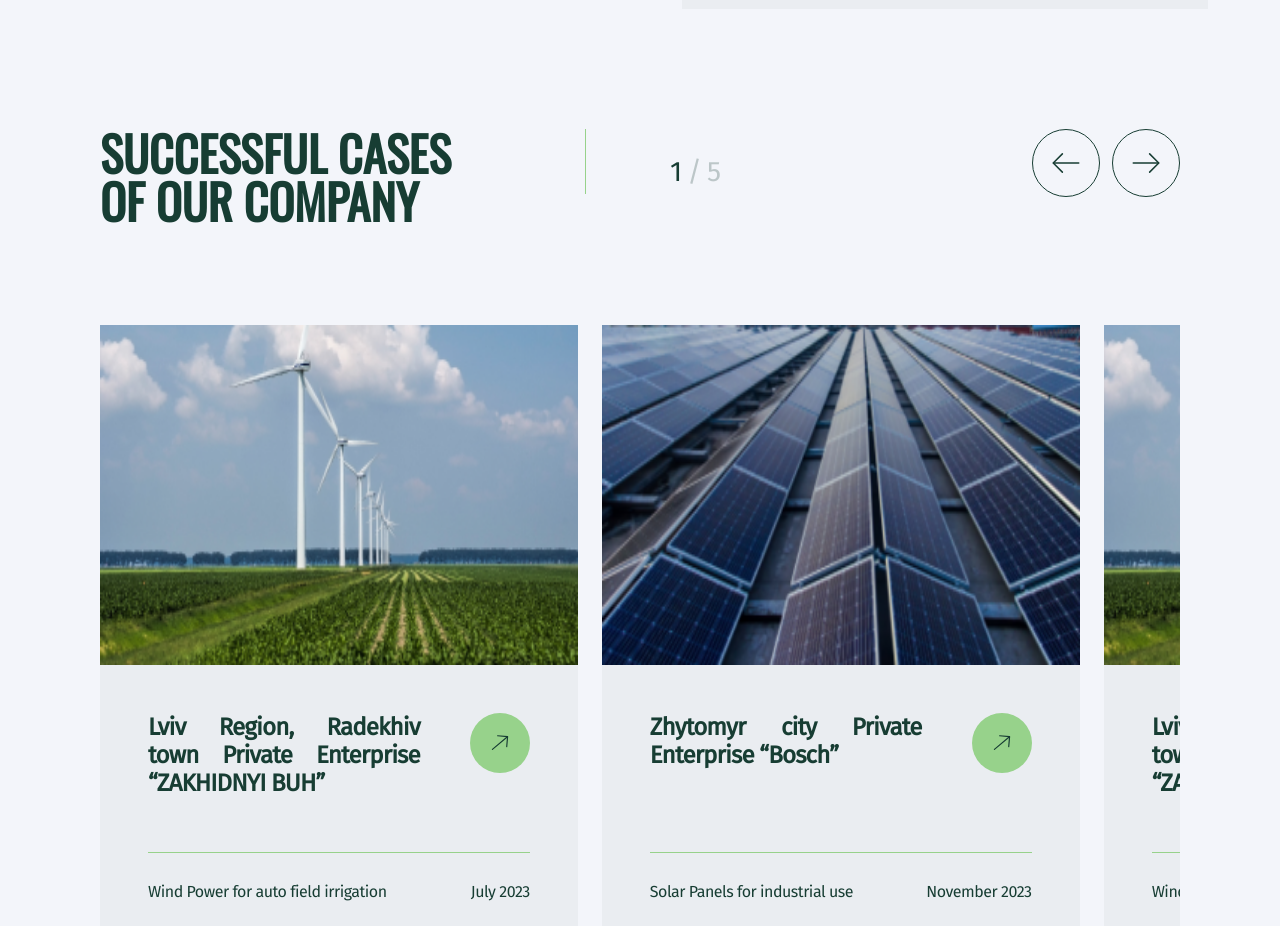
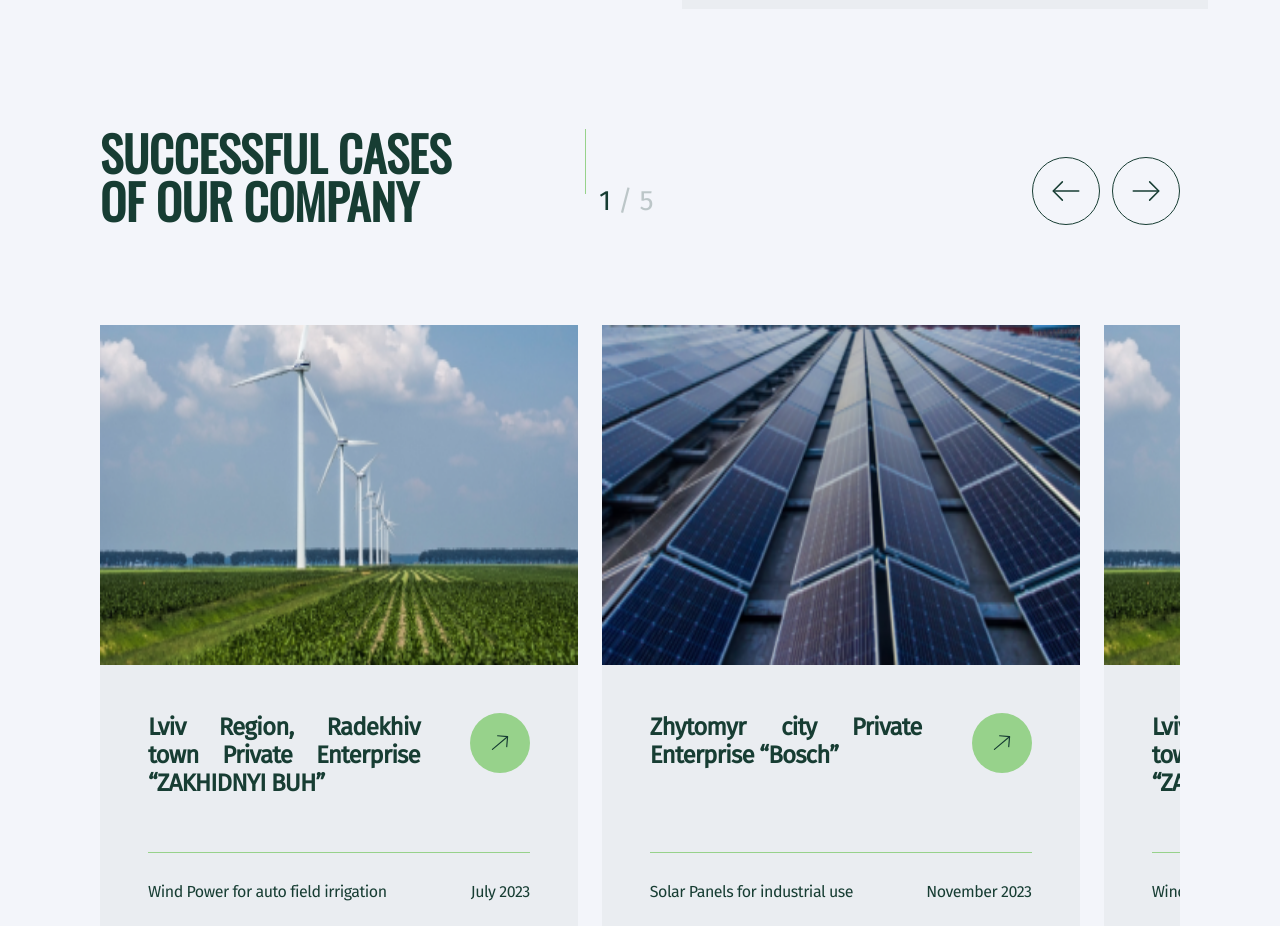
Before and after one commit to Skynet4241/ecosolution-project, a React (Vite) app: page / in a window 1280 px wide. Shown: the part 4160-5086 px from the top of the page. Built offline with nearby package versions, Linux system fonts and the light colour scheme.

Commit message:
fix: update swiper pagination

```diff
--- a/src/App.css
+++ b/src/App.css
@@ -45,3 +45,32 @@
   font-weight: 700;
   font-style: normal;
 }
+
+.swiper-pagination {
+  display: flex;
+  margin-left: -75px !important;
+  position: relative !important;
+
+}
+
+.swiper-pagination span {
+  margin: 0 4px;
+}
+
+.swiper-pagination-current {
+  color: #173d33 !important;
+  text-align: justify !important;
+  font-family: FiraSans-Regular !important;
+  font-size: 28px !important;
+  line-height: normal !important;
+  letter-spacing: -1.12px !important;
+}
+
+.swiper-pagination-total,
+.span-between {
+  color: rgba(23, 61, 51, 0.25) !important;
+  font-family: FiraSans-Regular !important;
+  font-size: 28px !important;
+  line-height: normal !important;
+  letter-spacing: -1.12px !important;
+}
--- a/src/components/Sections/CaseSection/CaseSection.jsx
+++ b/src/components/Sections/CaseSection/CaseSection.jsx
@@ -1,5 +1,4 @@
 import { Container } from "../../../utils/Container/Container";
-import { useState } from "react";
 import {
   CaseSectionStyled,
   CaseSectionSwiper,
@@ -17,14 +16,16 @@ import {
   SwiperSlideTextBlock,
   SwiperSlideInfoTitleBlock,
   CaseSectionHeader,
-  CustomPaginationSpan,
   CaseSectionGreenLine,
   SwiperSlideImg,
   CaseSectionSwiperSlide,
 } from "./CaseSection.styled";
 import icons from "../../../assets/icons/icons.svg";
-import { Navigation } from "swiper/modules";
+import { Navigation, Pagination } from "swiper/modules";
 import "swiper/swiper-bundle.css";
+import "swiper/css";
+import "swiper/css/pagination";
+import "swiper/css/navigation";
 import CustomButtons from "./CustomButton";
 import { useMediaQuery } from "react-responsive";
 import SlideOne from "../../../assets/images/swiper-slide-1.png";
@@ -69,9 +70,6 @@ const swiperSourcesData = [
 ];
 
 const CaseSection = () => {
-  const [activeSlide, setActiveSlide] = useState(0);
-  const [totalSlides, setTotalSlides] = useState(0);
-
   const isMobile = useMediaQuery({
     query: "(max-width: calc(768px - 0.02px)",
   });
@@ -99,14 +97,6 @@ const CaseSection = () => {
       slidesPerView = 1;
   }
 
-  const handleSlideChange = (swiper) => {
-    setActiveSlide(swiper.activeIndex);
-  };
-
-  const handleSwiperUpdate = (swiper) => {
-    setTotalSlides(swiper.slides.length);
-  };
-
   return (
     <CaseSectionStyled id="case">
       <Container>
@@ -115,33 +105,35 @@ const CaseSection = () => {
             <CaseSectionTitle>Successful cases of our company</CaseSectionTitle>
             <CaseSectionGreenLine></CaseSectionGreenLine>
             <CaseSectionCustomElWrap>
-              <CustomPagination className="pagination">
-                <CustomPaginationSpan>{`${
-                  activeSlide + 1
-                }`}</CustomPaginationSpan>{" "}
-                / {`${totalSlides}`}
-              </CustomPagination>
+              <CustomPagination className="swiper-pagination"></CustomPagination>
               <CustomButtons />
             </CaseSectionCustomElWrap>
           </CaseSectionHeader>
           <CaseSectionSwiper
-            modules={[Navigation]}
+            modules={[Pagination, Navigation]}
             navigation={{
               nextEl: ".custom-next",
               prevEl: ".custom-prev",
             }}
             pagination={{
-              el: ".pagination",
+              el: ".swiper-pagination",
+              type: "fraction",
               clickable: true,
-              renderBullet: function (index, pagination) {
-                return `<span class="${pagination}">${index + 1}</span>`;
+              renderFraction: function (currentClass, totalClass) {
+                return (
+                  '<span class="' +
+                  currentClass +
+                  '"></span>' +
+                  " <span class='span-between'>/</span> " +
+                  '<span class="' +
+                  totalClass +
+                  '"></span>'
+                );
               },
             }}
             loop={true}
             spaceBetween={24}
             slidesPerView={slidesPerView}
-            onSlideChange={handleSlideChange}
-            onSwiper={handleSwiperUpdate}
           >
             {swiperSourcesData.map((item, index) => (
               <CaseSectionSwiperSlide key={index}>
--- a/src/components/Sections/CaseSection/CaseSection.styled.js
+++ b/src/components/Sections/CaseSection/CaseSection.styled.js
@@ -66,9 +66,10 @@ export const CaseSectionGreenLine = styled.span`
   }
 `;
 export const CaseSectionCustomElWrap = styled.div`
+  position: relative;
   display: flex;
   justify-content: space-between;
-  align-items: baseline;
+  align-items: flex-end;
   @media screen and (min-width: calc(768px - 0.02px)) {
     flex-grow: 1;
     max-width: 260px;
@@ -80,15 +81,6 @@ export const CaseSectionCustomElWrap = styled.div`
 
 export const CustomPagination = styled.p`
   color: rgba(23, 61, 51, 0.25);
-  font-family: FiraSans-Regular;
-  font-size: 28px;
-  line-height: normal;
-  letter-spacing: -1.12px;
-`;
-
-export const CustomPaginationSpan = styled.span`
-  color: #173d33;
-  text-align: justify;
   font-family: FiraSans-Regular;
   font-size: 28px;
   line-height: normal;
```
